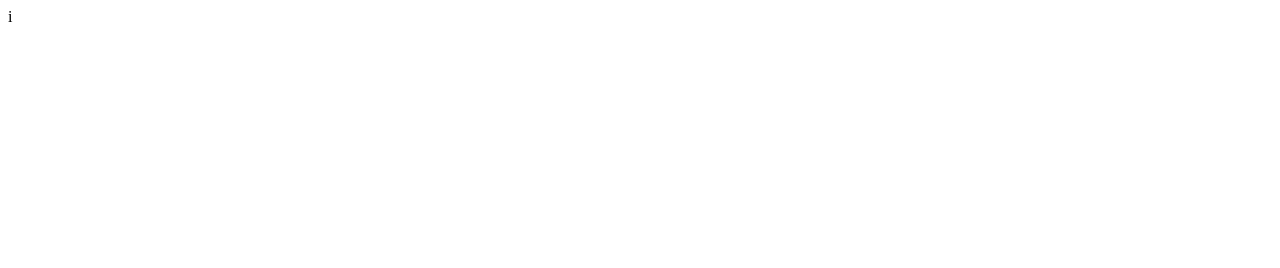
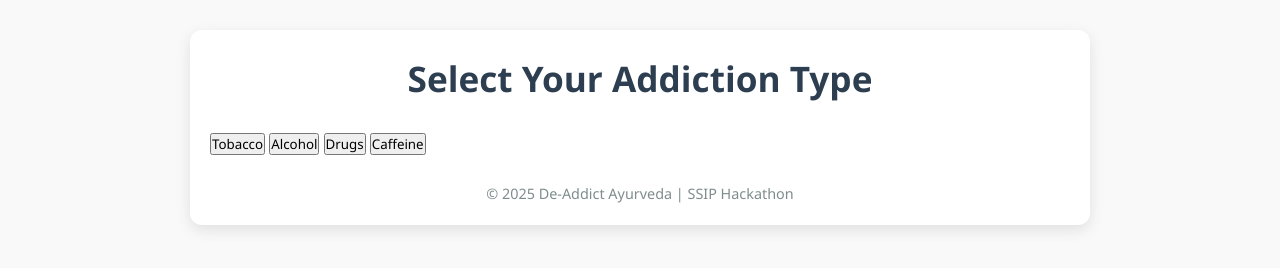
Before and after one commit to Shravan2krypton/ssip, a plain HTML site: page addiction.html in a window 1280 px wide. Drawn offline with Linux system fonts and the light colour scheme; files that its build step writes are made by us from their sources.

Commit message:
Update addiction.html

```diff
--- a/addiction.html
+++ b/addiction.html
@@ -1 +1,29 @@
-i
+<!DOCTYPE html>
+<html lang="en">
+<head>
+    <meta charset="UTF-8">
+    <meta name="viewport" content="width=device-width, initial-scale=1.0">
+    <title>Select Addiction Type</title>
+    <link rel="stylesheet" href="css/style.css">
+</head>
+<body>
+    <div class="container">
+        <header>
+            <h1>Select Your Addiction Type</h1>
+        </header>
+        <main>
+            <div class="addictions">
+                <button onclick="selectAddiction('Tobacco')">Tobacco</button>
+                <button onclick="selectAddiction('Alcohol')">Alcohol</button>
+                <button onclick="selectAddiction('Drugs')">Drugs</button>
+                <button onclick="selectAddiction('Caffeine')">Caffeine</button>
+            </div>
+        </main>
+        <footer>
+            <p>&copy; 2025 De-Addict Ayurveda | SSIP Hackathon</p>
+        </footer>
+    </div>
+
+    <script src="js/addiction.js"></script>
+</body>
+</html>
```
